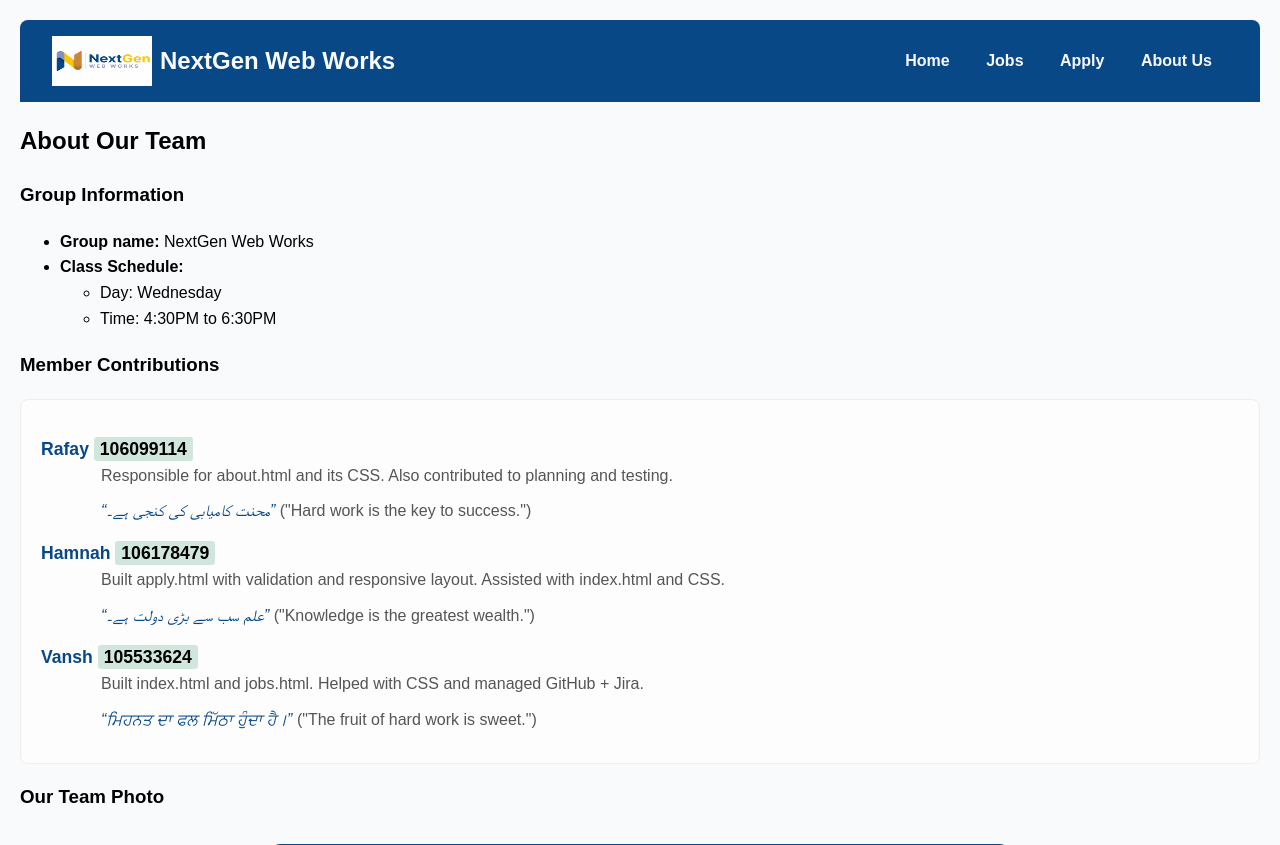
After one commit to 105533624/Assignment_1, a PHP site: page /about.html in a window 1280 px wide. The commit adds this page. Shown: the top 845 px of the page. Run offline with PHP 8.4, Linux system fonts and the light colour scheme.

Commit message:
Add comments and updates to files

```diff
--- /dev/null
+++ b/about.html
@@ -0,0 +1,173 @@
+<!-- Generative AI tool (e.g., ChatGPT) was used for suggestions, code improvement,adding comments and image generation.All AI-generated code was reviewed and modified by the author before use. -->
+ <!DOCTYPE html>
+<html lang="en">
+<head>
+    <!-- =========================
+         META DATA + PAGE INFO
+    ========================== -->
+    <meta charset="UTF-8"> <!-- Supports all characters (important for Urdu/Punjabi text) -->
+    <meta name="viewport" content="width=device-width, initial-scale=1.0"> <!-- Makes site responsive -->
+    <title>NextGen Web Works - About Us</title> <!-- Browser tab title -->
+    <link rel="stylesheet" href="styles.css"> <!-- External CSS file -->
+    <!-- =========================
+         EMBEDDED CSS (page-specific styles)
+    ========================== -->
+    <style>
+        .content-area {
+            padding: 40px; /* Adds spacing inside section */
+            text-align: center; /* Centers text */
+            background-color: #ffffff; /* White background */
+        }
+        .team-photo {
+            border: 8px solid #333; /* Thick border around image */
+            border-radius: 15px; /* Rounded corners */
+            box-shadow: 0 4px 15px rgba(0,0,0,0.2); /* Soft shadow */
+            max-width: 100%; /* Makes image responsive */
+            height: auto;
+        }
+        figure {
+            border: 3px solid #084887; /* Blue border */
+            padding: 15px; /* Space inside */
+            margin: 2em auto; /* Center horizontally */
+            max-width: 700px; /* Limits width */
+            text-align: center;
+            border-radius: 8px;
+            background-color: #f9fafc; /* Light background */
+        }
+        figcaption {
+            margin-top: 10px;
+            font-style: italic;
+            color: #084887;
+            font-weight: bold;
+        }
+    </style>
+</head>
+<body>
+    <!-- =========================
+         HEADER (LOGO + NAVIGATION)
+    ========================== -->
+    <header>
+        <div class="logo">
+            <img src="images/logo.png" alt="NextGen Web Works Logo" width="100"> <!-- Company logo -->
+            <div class="logo-text">
+                <h1>NextGen Web Works</h1> <!-- Website name -->
+            </div>
+        </div>
+        <!-- Navigation menu -->
+        <nav>
+            <ul>
+                <li><a href="index.html" title="Home Page">Home</a></li>
+                <li><a href="jobs.html" title="Browse Careers">Jobs</a></li>
+                <li><a href="apply.html" title="Submit Application">Apply</a></li>
+                <li><a href="about.html" title="About the Team">About Us</a></li>
+            </ul>
+        </nav>
+    </header>
+    <!-- =========================
+         MAIN CONTENT
+    ========================== -->
+    <main>
+        <h2>About Our Team</h2>
+        <!-- Group information section -->
+        <section>
+            <h3>Group Information</h3>
+            <ul>
+                <li><strong>Group name:</strong> NextGen Web Works</li>
+                <li><strong>Class Schedule:</strong>
+                    <ul>
+                        <li>Day: Wednesday</li>
+                        <li>Time: 4:30PM to 6:30PM</li>
+                    </ul>
+                </li>
+            </ul>
+        </section>
+        <!-- Member contributions using description list -->
+        <section>
+            <h3>Member Contributions</h3>
+            <dl class="about-dl">
+                <!-- Member 1 -->
+                <dt><strong>Rafay</strong> <mark>106099114</mark></dt>
+                <dd>Responsible for about.html and its CSS. Also contributed to planning and testing.</dd>
+                <dd>
+                    <q lang="ur">محنت کامیابی کی کنجی ہے۔</q>
+                    ("Hard work is the key to success.")
+                </dd>
+                <!-- Member 2 -->
+                <dt><strong>Hamnah</strong> <mark>106178479</mark></dt>
+                <dd>Built apply.html with validation and responsive layout. Assisted with index.html and CSS.</dd>
+                <dd>
+                    <q lang="ur">علم سب سے بڑی دولت ہے۔</q>
+                    ("Knowledge is the greatest wealth.")
+                </dd>
+                <!-- Member 3 -->
+                <dt><strong>Vansh</strong> <mark>105533624</mark></dt>
+                <dd>Built index.html and jobs.html. Helped with CSS and managed GitHub + Jira.</dd>
+                <dd>
+                    <q lang="pa">ਮਿਹਨਤ ਦਾ ਫਲ ਮਿੱਠਾ ਹੁੰਦਾ ਹੈ।</q>
+                    ("The fruit of hard work is sweet.")
+                </dd>
+            </dl>
+        </section>
+        <!-- Team photo section -->
+        <section>
+            <h3>Our Team Photo</h3>
+            <figure>
+                <img src="images/group_photo.jpeg" alt="A photo of Rafay, Hamnah, and Vansh" style="max-width: 100%; height: auto;">
+                <figcaption>The NextGen Web Works team in the studio - April 2026</figcaption>
+            </figure>
+        </section>
+        <!-- Table section -->
+        <section>
+            <h3>Team Fun Facts</h3>
+            <table>
+                <caption>Quick facts about our team members</caption> <!-- Table title -->
+                <!-- Table header -->
+                <thead>
+                    <tr>
+                        <th scope="col">Member</th>
+                        <th scope="col">Dream Job</th>
+                        <th scope="col">Coding Snack</th>
+                        <th scope="col">Hometown</th>
+                    </tr>
+                </thead>
+                <!-- Table body -->
+                <tbody>
+                    <tr>
+                        <td>Rafay</td>
+                        <td>Cricketer</td>
+                        <td>Cheese</td>
+                        <td>Lahore</td>
+                    </tr>
+                    <tr>
+                        <td>Hamnah</td>
+                        <td>AI Engineer</td>
+                        <td>Ice Cream</td>
+                        <td>Islamabad</td>
+                    </tr>
+                    <tr>
+                        <td>Vansh</td>
+                        <td>Cricketer</td>
+                        <td>Takis</td>
+                        <td>Chandigarh</td>
+                    </tr>
+                </tbody>
+            </table>
+        </section>
+    </main>
+    <!-- =========================
+         FOOTER
+    ========================== -->
+    <footer class="footer">
+        <p>&copy; 2026 G06 Creative Media &amp; Design</p>
+        <p>
+            Contact us:
+            <a href="mailto:info@nextgenwebworks.com" title="Email our recruitment team">
+                info@nextgenwebworks.com
+            </a>
+        </p>
+        <!-- External links -->
+        <a href="https://vsuk0001.atlassian.net/jira/software/projects/CGRW/summary" target="_blank" rel="noopener noreferrer">Jira Board</a>
+        <a href="https://github.com/105533624/Assignment_1" target="_blank" rel="noopener noreferrer">GitHub Repository</a>
+    </footer>
+</body>
+</html>
--- a/styles.css
+++ b/styles.css
@@ -16,61 +18,46 @@ header {
     text-align: center;
     border-radius: 8px 8px 0 0;
 }
-
 .tagline {
     color: #F5C107;
     font-weight: bold;
     font-size: 1.2em;
 }
-
 .logo {
     display: flex;
     align-items: center;
     gap: 0.5em;
 }
-
 .logo img {
-    max-height: 70px;
+    max-height: 50px;
 }
-
 .logo-text h1 {
     margin: 0;
     font-size: 1.5em;
     color: #F9FAFC;
 }
-
-.logo-text .tagline {
-    margin-top: 0.2em;
-    margin-bottom: 0;
-    font-size: 0.9em;
-    color: #C874D9;
-    font-style: italic;
-}
-
+/* =============== NAVIGATION =============== */
 nav ul {
     list-style: none;
     padding: 0;
     margin: 0;
     text-align: center;
 }
-
 nav li {
     display: inline-block;
     margin: 0 1em;
 }
-
 nav a {
     color: #f8f8f8;
     text-decoration: none;
     font-weight: bold;
     transition: color 0.3s ease;
 }
-
 nav a:hover, nav a:focus {
     color: #F5C107;
     text-decoration: underline;
 }
-
+/* =============== HOME , HERO / WELCOME =============== */
 .welcome {
     text-align: center;
     padding: 4em 2em;
@@ -482,3 +423,49 @@ legend{
         transform: translateY(0);
     }
 }
+/* about css */
+/* =============== ABOUT PAGE — DEFINITION LIST & QUOTES =============== */
+.about-dl {
+    background: #fdfdfd;
+    padding: 20px;
+    border: 1px solid #eee;
+    border-radius: 8px;
+    margin: 1em 0;
+}
+.about-dl dt {
+    font-size: 1.1rem;
+    color: #084887;
+    margin-top: 15px;
+    font-weight: bold;
+}
+.about-dl dd {
+    margin-bottom: 10px;
+    color: #555;
+    padding-left: 20px;
+}
+.about-dl q {
+    font-style: italic;
+    color: #084887;
+}
+.about-main {
+    max-width: 1100px;
+    margin: 2em auto;
+    padding: 0 2em;
+}
+.about-main > h2 {
+    color: #084887;
+    text-align: center;
+    margin-bottom: 1em;
+    padding-bottom: 0.5em;
+    border-bottom: 3px solid #F5C107;
+}
+.about-main section {
+    margin-bottom: 2.5em;
+}
+.about-main section h3 {
+    color: #084887;
+    font-size: 1.4em;
+    border-left: 5px solid #F5C107;
+    padding-left: 0.8em;
+    margin-bottom: 1em;
+}
```
Also changed, not shown: other parts of styles.css (+30 -74 lines), apply.html (+48 -30 lines), index.html (+60 -64 lines), jobs.html (+100 -34 lines).
